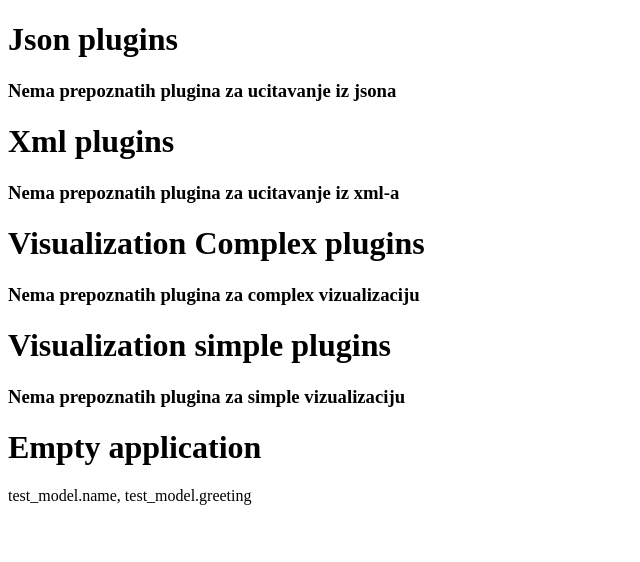
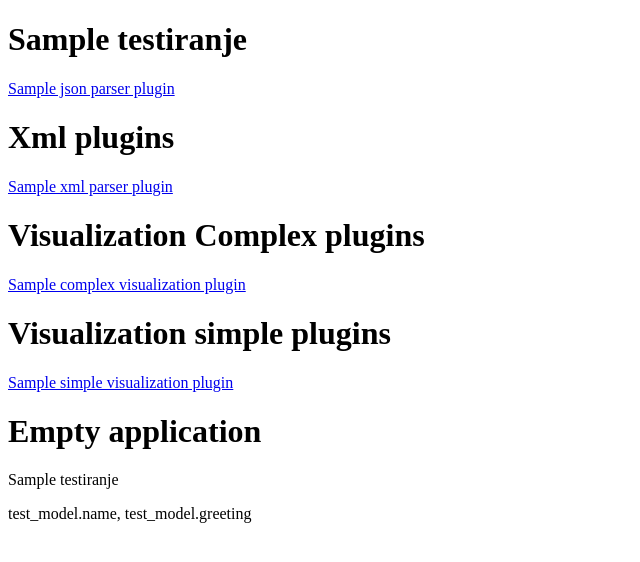
Before and after one commit to ThreeAmigosCoding/tim14, a Django app: template D3Core/core_app/templates/index.html in a window 1280 px wide. Shown: the top 562 px of the page, without its empty margins (0-640 px from the left). Run offline with Django 3.2, Linux system fonts and the light colour scheme; the template is opened without the code that fills it: most values are stand-ins (such as "Sample title", 1, 10 or a date in 2020); parts of the project's set-up code (start-up, migrations or seed data) failed here and were passed over.

Commit message:
#5 trying to solve venv problems

```diff
--- a/D3Core/core_app/apps.py
+++ b/D3Core/core_app/apps.py
@@ -8,6 +8,7 @@ class CoreAppConfig(AppConfig):
     xml_parser_plugin = []
     simple_visualization_plugin = []
     complex_visualization_plugin = []
+    testiranje="aaa"
 
     def ready(self):
         # Prilikom startovanja aplikacije, ucitavamo plugine na
@@ -16,6 +17,7 @@ class CoreAppConfig(AppConfig):
         self.xml_parser_plugin = load_plugins("parsers_xml")
         self.simple_visualization_plugin = load_plugins("visualization_simple")
         self.complex_visualization_plugin = load_plugins("visualization_complex")
+        self.testiranje = "testiranjeeeeeeeee"
 
 
 def load_plugins(mark):
--- a/D3Core/core_app/models.py
+++ b/D3Core/core_app/models.py
@@ -11,7 +11,7 @@ class Graph(models.Model):
 class Node(models.Model):
     graph = models.ForeignKey(Graph, on_delete=models.CASCADE)
     name = models.CharField(max_length=255)
-    data = models.JSONField()
+    data = models.CharField(max_length=255)
 
     def __str__(self):
         return self.name
--- a/D3Core/core_app/templates/base.html
+++ b/D3Core/core_app/templates/base.html
@@ -15,8 +15,9 @@
 <body>
 
     <div>
-        <h1> Json plugins </h1>
-      {% if plugini_ %}
+        <h1> {{testiranje}} </h1>
+
+      {% if json_parser_plugin %}
          {% for p in json_parser_plugin %}
             <!--Prikazivanje dostupnih plugina korisniku-->
             <a href="{% url 'json_parse_plugin' id=p.identifier %}">{{p.name}}</a>
@@ -28,7 +29,7 @@
 
     <div>
         <h1> Xml plugins </h1>
-      {% if plugini_ %}
+      {% if xml_parser_plugin %}
          {% for p in xml_parser_plugin %}
             <!--Prikazivanje dostupnih plugina korisniku-->
             <a href="{% url 'xml_parse_plugin' id=p.identifier %}">{{p.name}}</a>
@@ -40,7 +41,7 @@
 
     <div>
         <h1> Visualization Complex plugins </h1>
-      {% if plugini_ %}
+      {% if complex_visualization_plugin %}
          {% for p in complex_visualization_plugin %}
             <!--Prikazivanje dostupnih plugina korisniku-->
             <a href="{% url 'complex_visualization_plugin' id=p.identifier %}">{{p.name}}</a>
@@ -52,7 +53,7 @@
 
     <div>
         <h1> Visualization simple plugins </h1>
-      {% if plugini_ %}
+      {% if simple_visualization_plugin %}
          {% for p in simple_visualization_plugin %}
             <!--Prikazivanje dostupnih plugina korisniku-->
             <a href="{% url 'simple_visualization_plugin' id=p.identifier %}">{{p.name}}</a>
--- a/D3Core/core_app/templates/index.html
+++ b/D3Core/core_app/templates/index.html
@@ -1,6 +1,8 @@
 {% extends "base.html" %}
 {% block content %}
+    <p>{{ testiranje }}</p>
     {% for test_model in test_models %}
+
         <p>test_model.name, test_model.greeting</p>
     {% endfor %}
 {% endblock %}
--- a/D3Core/core_app/views.py
+++ b/D3Core/core_app/views.py
@@ -10,12 +10,14 @@ def index(request):
     xml_parser_plugin = apps.get_app_config('core_app').xml_parser_plugin
     complex_visualization_plugin = apps.get_app_config('core_app').complex_visualization_plugin
     simple_visualization_plugin = apps.get_app_config('core_app').simple_visualization_plugin
+    testiranje = apps.get_app_config('core_app').testiranje
 
     return render(request, "index.html", {"title": "Index", "test_models": test_models,
                                           "json_parser_plugin": json_parser_plugin,
                                           "xml_parser_plugin": xml_parser_plugin,
                                           "complex_visualization_plugin": complex_visualization_plugin,
-                                          "simple_visualization_plugin": simple_visualization_plugin})
+                                          "simple_visualization_plugin": simple_visualization_plugin,
+                                          "testiranje": testiranje})
 
 
 def load_plugin_json(request, id):
--- a/D3Core/setup.py
+++ b/D3Core/setup.py
@@ -1,7 +1,7 @@
 from setuptools import setup, find_packages
 
 setup(
-    name="core_app",
+    name="core-app",
     version="0.1",
     packages=find_packages(),
     # requiring Django later than 2.1
--- a/parser_json/setup.py
+++ b/parser_json/setup.py
@@ -4,10 +4,10 @@ setup(
     name="parser_json",
     version="0.1",
     packages=find_packages(),
-    install_requires=['core_app>=0.1'],
+    install_requires=['core-app>=0.1'],
     entry_points = {
         'parsers_json':
-            ['parse=parse.code.parse_code:JsonParser'],
+            ['parse_code_json=parse.code.parse_code_json:JsonParser'],
     },
     zip_safe=True
 )
--- a/parser_xml/setup.py
+++ b/parser_xml/setup.py
@@ -4,10 +4,10 @@ setup(
     name="parser_xml",
     version="0.1",
     packages=find_packages(),
-    install_requires=['core_app>=0.1'],
+    install_requires=['core-app>=0.1'],
     entry_points = {
         'parsers_xml':
-            ['parse=parse.code.parse_code:XmlParser'],
+            ['parse_code=parse.code.parse_code_xml:XmlParser'],
     },
     zip_safe=True
 )
--- a/visualization_complex/setup.py
+++ b/visualization_complex/setup.py
@@ -4,10 +4,10 @@ setup(
     name="visualization_complex",
     version="0.1",
     packages=find_packages(),
-    install_requires=['core_app>=0.1'],
+    install_requires=['core-app>=0.1'],
     entry_points = {
         'visualization_complex':
-            ['visualize=visualize.code.visualize_code:ComplexVisualization'],
+            ['visualize_code=visualize.code.visualize_code:ComplexVisualization'],
     },
     zip_safe=True
 )
--- a/visualization_simple/setup.py
+++ b/visualization_simple/setup.py
@@ -4,10 +4,10 @@ setup(
     name="visualization_simple",
     version="0.1",
     packages=find_packages(),
-    install_requires=['core_app>=0.1'],
+    install_requires=['core-app>=0.1'],
     entry_points={
         'visualization_simple':
-            ['visualize=visualize.code.visualize_code:SimpleVisualization'],
+            ['visualize_code=visualize.code.visualize_code:SimpleVisualization'],
     },
     zip_safe=True
 )
```
Also changed, not shown: parser_json/parse/code/parse_code_json.py (renamed from parser_json/parse/code/parse_code.py), parser_xml/parse/code/parse_code_xml.py (renamed from parser_xml/parse/code/parse_code.py), 2 other files.
